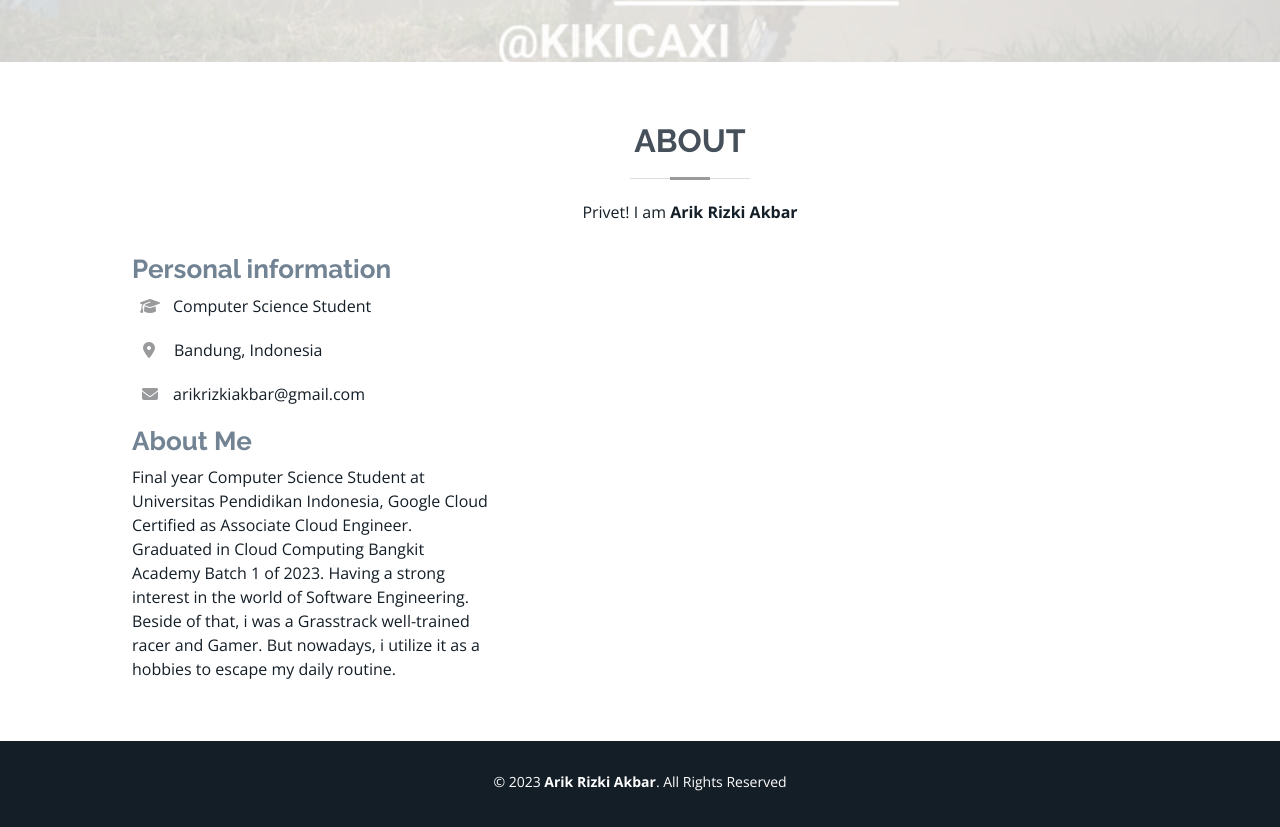
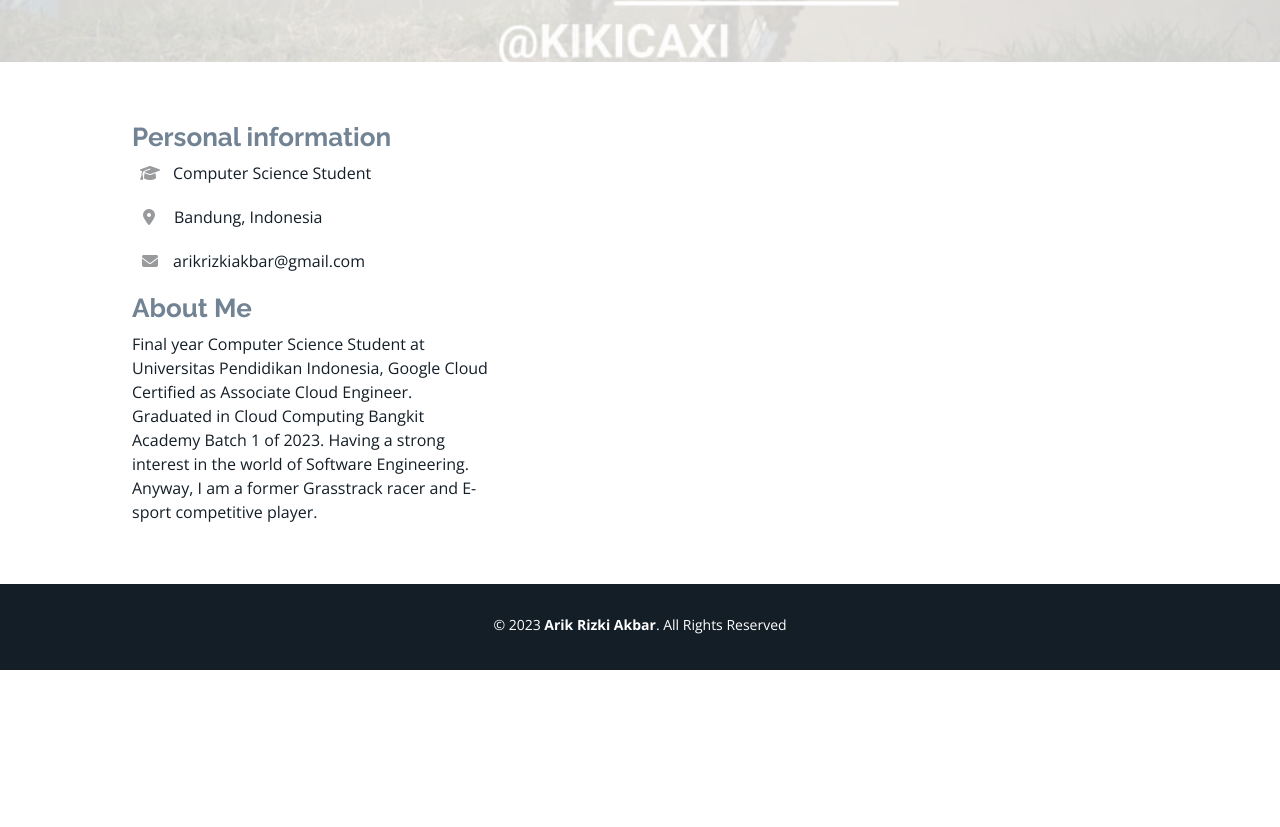
Before and after one commit to arik147/arikra-profile, a plain HTML site: page index.html in a window 1280 px wide. Shown: the part 738-1565 px from the top of the page. After the commit the page ends 1408 px from the top, so only its background shows below. Drawn offline with nearby package versions, Linux system fonts and the light colour scheme.

Commit message:
Update index.html

```diff
--- a/index.html
+++ b/index.html
@@ -82,10 +82,10 @@
     <section id="about" class="about">
       <div class="container" data-aos="fade-up">
 
-        <div class="section-title">
+        <!--<div class="section-title">
           <h2>About</h2>
           <p>Privet! I am <strong>Arik Rizki Akbar</strong></p>
-        </div>
+        </div>-->
 
         <div class="row">
           <!--<div class="col-lg-4">
@@ -108,9 +108,10 @@
             <div class="row">
               <h3>About Me</h3>
               <div class="col-lg-6">
-                <p>Final year Computer Science Student at Universitas Pendidikan Indonesia, Google Cloud Certified as Associate Cloud Engineer. Graduated in Cloud Computing Bangkit Academy Batch 1 of 2023.
+                <p>Final year Computer Science Student at Universitas Pendidikan Indonesia, Google Cloud Certified as Associate Cloud Engineer.
+                  Graduated in Cloud Computing Bangkit Academy Batch 1 of 2023.
                   Having a strong interest in the world of Software Engineering.
-                  Beside of that, i was a Grasstrack well-trained racer and Gamer. But nowadays, i utilize it as a hobbies to escape my daily routine.
+                  Anyway, I am a former Grasstrack racer and E-sport competitive player.
               </p>
               </div>
             </div>
```
